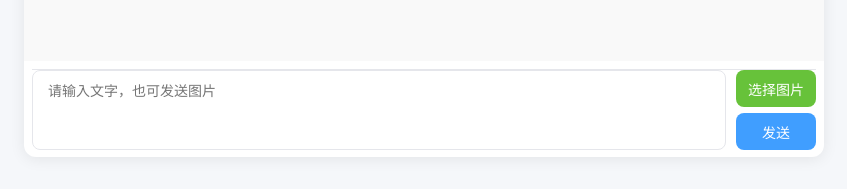
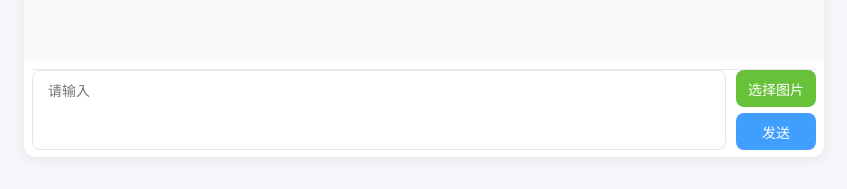
Before and after one commit to k5stray/Web_ChatRoom, a plain HTML site: page web/chatroom.html in a window 1280 px wide. Shown: the part 503-692 px from the top of the page, without its empty margins (216-1063 px from the left). Drawn offline with Linux system fonts and the light colour scheme.

Commit message:
更新描述

```diff
--- a/web/chatrom.html
+++ b/web/chatroom.html
@@ -84,10 +84,6 @@
         .left-info .time {
             margin-right: 8px;
         }
-        /* .right-info .nickname {
-            color: #04070c;
-            font-size: 15px;
-        } */
         .leftContent {
             min-width: 80px;
             max-width: 70%;
@@ -115,8 +111,6 @@
         }
         .right-info .nickname {
             margin-right: 8px;
-            /* color: #04070c;
-            font-size: 15px; */
         }
         .rightContent {
             min-width: 80px;
@@ -215,7 +209,7 @@
                 <div id="fileMessage"></div>
                 <div class="line"></div>
                 <div class="bottomDiv">
-                    <textarea id="message" class="text" placeholder="请输入文字，也可发送图片"></textarea>
+                    <textarea id="message" class="text" placeholder="请输入"></textarea>
                     <div class="btn-group">
                         <button class="img-btn" onclick="document.getElementById('imgFile').click()">选择图片</button>
                         <button onclick="sendWebsocket()" class="commit">发送</button>
```
